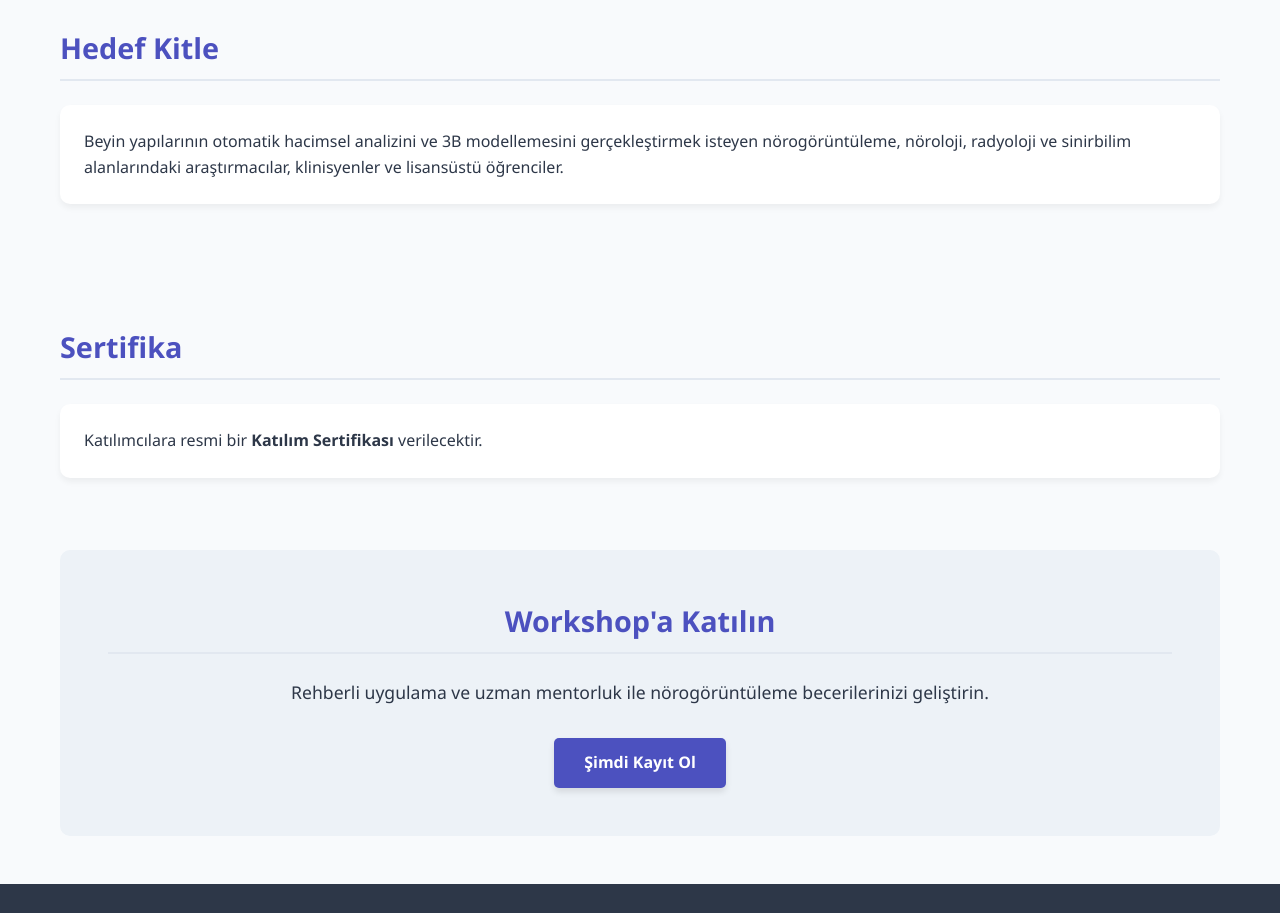
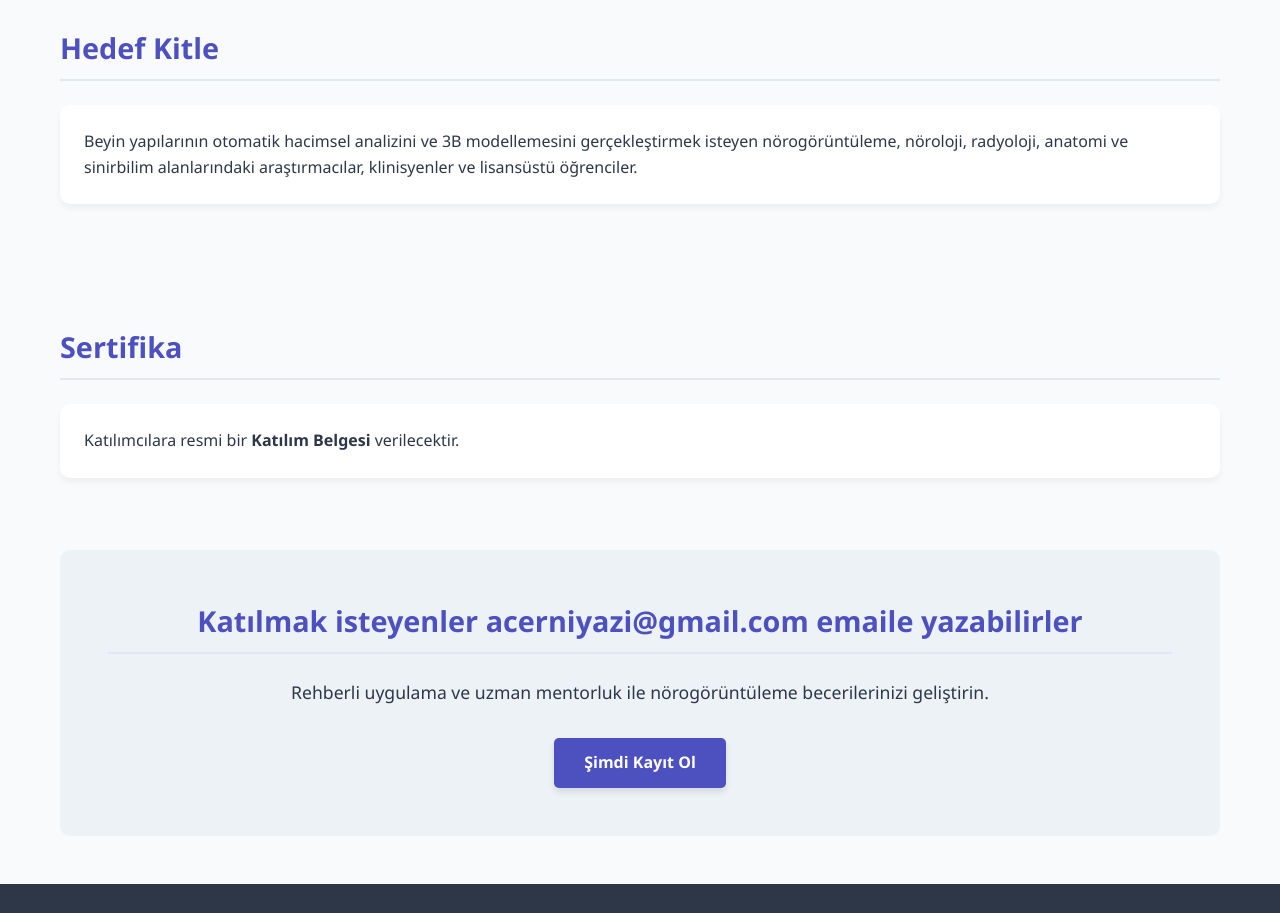
Before and after one commit to niyaziacer/kurs-sayfasi, a plain HTML site: page index.html in a window 1280 px wide. Shown: the part 2460-3373 px from the top of the page. Drawn offline with Linux system fonts and the light colour scheme.

Commit message:
Update index.html
Yeni kurs sayfası tasarımı ve içerik güncellemesi

```diff
--- a/index.html
+++ b/index.html
@@ -280,7 +280,7 @@
         <section>
             <h2 class="section-title">Hedef Kitle</h2>
             <div class="card">
-                <p>Beyin yapılarının otomatik hacimsel analizini ve 3B modellemesini gerçekleştirmek isteyen nörogörüntüleme, nöroloji, radyoloji ve sinirbilim alanlarındaki araştırmacılar, klinisyenler ve lisansüstü öğrenciler.</p>
+                <p>Beyin yapılarının otomatik hacimsel analizini ve 3B modellemesini gerçekleştirmek isteyen nörogörüntüleme, nöroloji, radyoloji, anatomi ve sinirbilim alanlarındaki araştırmacılar, klinisyenler ve lisansüstü öğrenciler.</p>
             </div>
         </section>
 
@@ -288,13 +288,13 @@
         <section>
             <h2 class="section-title">Sertifika</h2>
             <div class="card">
-                <p>Katılımcılara resmi bir <strong>Katılım Sertifikası</strong> verilecektir.</p>
+                <p>Katılımcılara resmi bir <strong>Katılım Belgesi</strong> verilecektir.</p>
             </div>
         </section>
 
         <!-- Kayıt Bölümü -->
         <section style="text-align: center; background-color: #edf2f7; padding: 3rem; border-radius: 10px;">
-            <h2 class="section-title">Workshop'a Katılın</h2>
+            <h2 class="section-title">Katılmak isteyenler acerniyazi@gmail.com emaile yazabilirler</h2>
             <p style="margin-bottom: 2rem; font-size: 1.1rem;">Rehberli uygulama ve uzman mentorluk ile nörogörüntüleme becerilerinizi geliştirin.</p>
             <a href="#" class="btn">Şimdi Kayıt Ol</a>
         </section>
@@ -307,4 +307,5 @@
         </div>
     </footer>
 </body>
+
 </html>
```
